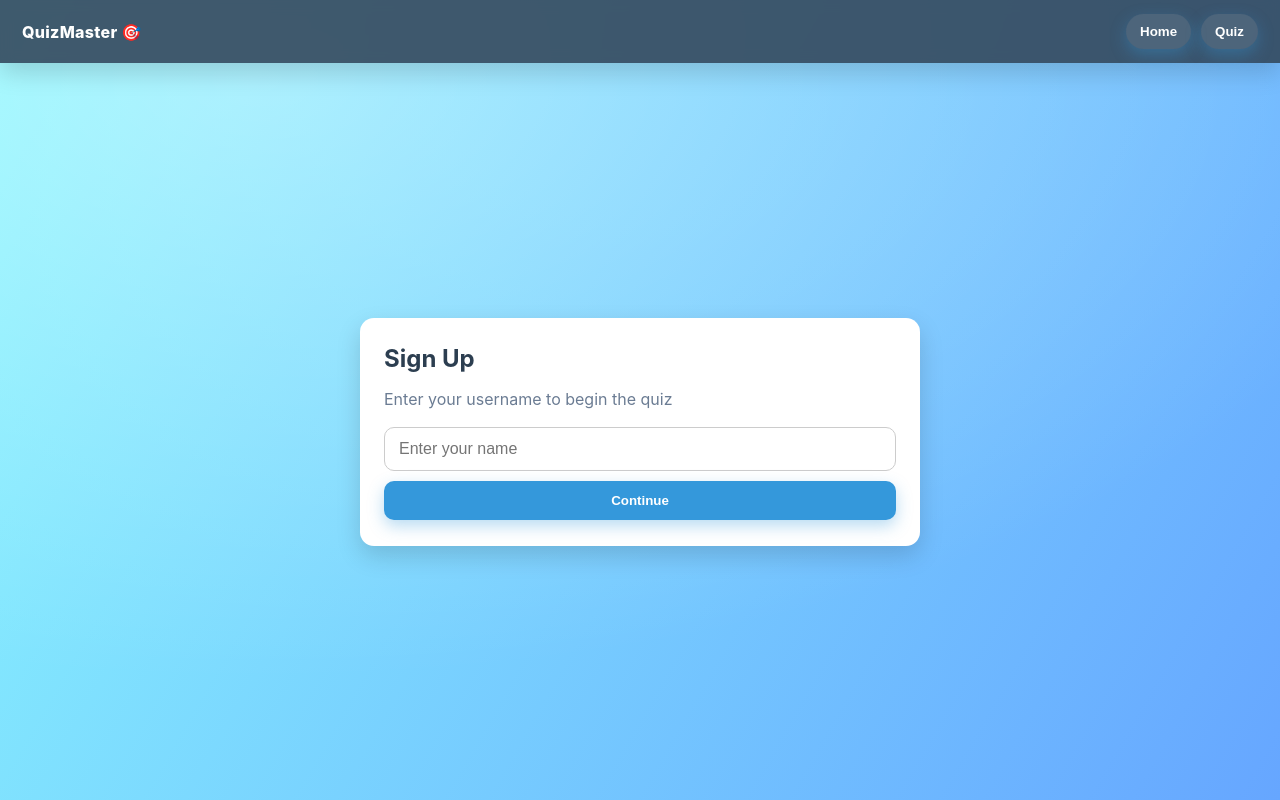
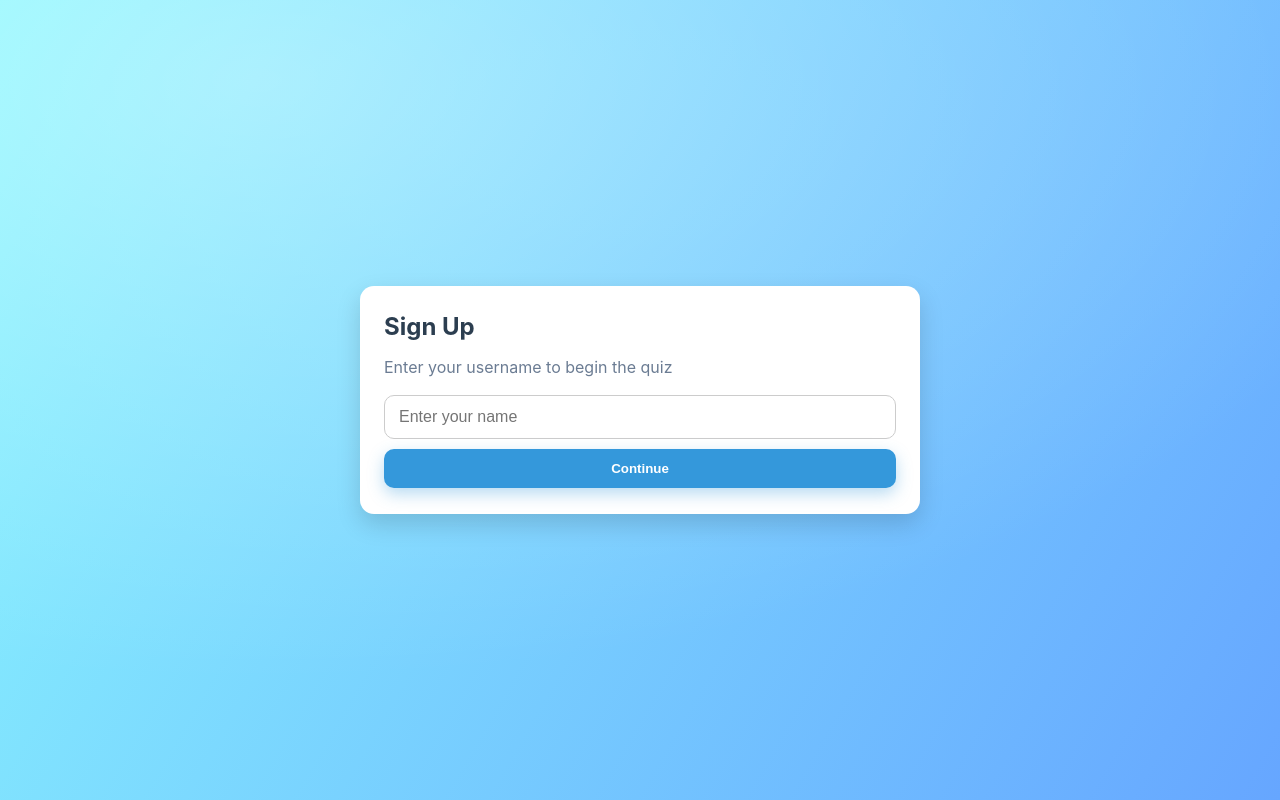
Before and after one commit to pranavtss/quizMaster, a React (Vite) app: page / in a window 1280 px wide. Built offline with nearby package versions, Linux system fonts and the light colour scheme.

Commit message:
remove navbar in signup page

```diff
--- a/src/App.jsx
+++ b/src/App.jsx
@@ -58,6 +58,7 @@ export default function App() {
 
   return (
   <div className="app">
+    {view !== VIEWS.SIGNUP && (
       <Navbar
         active={view}
         onNavigate={(v) => {
@@ -65,6 +66,7 @@ export default function App() {
           else setView(VIEWS.HOME);
         }}
       />
+    )}
 
     {view === VIEWS.SIGNUP && (
       <Signup
@@ -92,4 +94,5 @@ export default function App() {
     )}
   </div>
 );
+
 }
```
Lines whose indentation alone changed are shown as unchanged.
